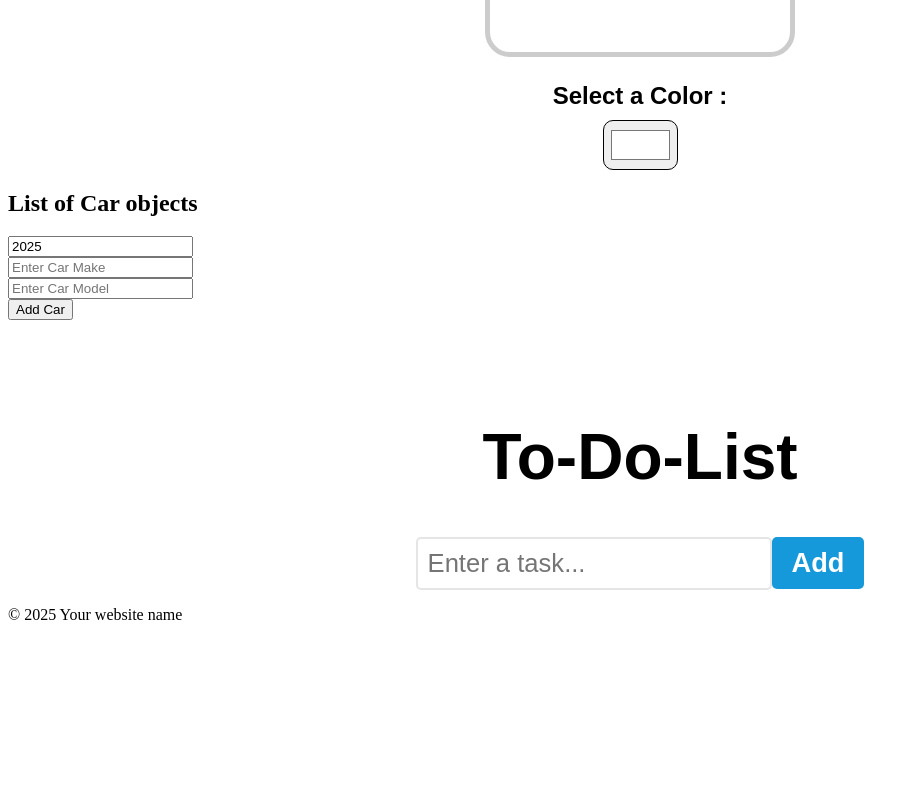
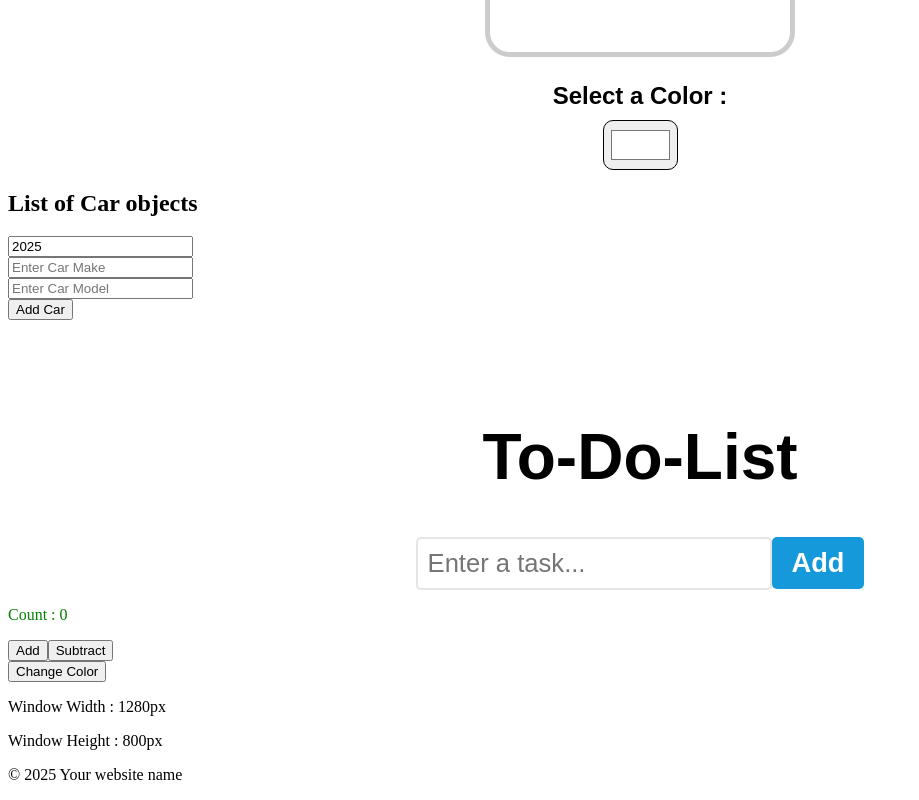
Before and after one commit to PranitaKute/React, a React (Vite) app: page / in a window 1280 px wide. Shown: the part 3746-4546 px from the top of the page, without its empty margins (0-919 px from the left). Before the commit the page ends 4386 px from the top, so only its background shows below. Built offline with nearby package versions, Linux system fonts and the light colour scheme.

Commit message:
useEffect

```diff
--- a/src/App.jsx
+++ b/src/App.jsx
@@ -14,6 +14,7 @@
 import ColorPicker from "./ColorPicker";
 import Car from "./Car";
 import ToDoList from "./ToDoList";
+import UseEffect from "./UseEffect";
 
 function App() {
   // Rendering List - List.jsx
@@ -101,6 +102,10 @@
           {/* To Do List */}
           <ToDoList/>
 
+
+          {/* useEffect */}
+          <UseEffect/>
+
         <Footer/>
       </>
       // Empty angular brackets because App
--- /dev/null
+++ b/src/UseEffect.jsx
@@ -0,0 +1,85 @@
+// useEffect() - React Hook that tells react DO SOME CODE WHEN (pick one) :
+// This component re-renders
+// This component mounts
+// The state of a value
+
+// useEffect(function, [dependencies])
+
+// 1. useEffect(() => {})       // Runs after every re-render
+// 2. useEffect(() => {}, [])   // Runs only on mount
+// 3. useEffect(() => {}, [value])  // Runs on mount + when value changes
+
+// Uses
+// #1 Event listeners
+// #2 DOM manipulation
+// #3 Subscription (real-time updates)
+// #4 Fetching Data from an API
+// #5 Clean up when a component unmounts
+
+import React, {useEffect, useState} from "react";
+
+function UseEffect(){
+    const [count, setCount] = useState(0);
+    const [color, setColor] = useState("green");
+
+    useEffect(() => {
+        document.title = `Count : ${count} ${color}`;
+
+        return () => {
+            // Some cleanup code
+        }
+
+    }, [count, color]);
+
+    function addCount(){
+        setCount(c => c + 1);
+    }
+
+    function subtractCount(){
+        setCount(c => c - 1);
+    }
+
+    function changeColor(){
+        setColor(c => c=== "green" ? "red" : "green");
+    }
+
+
+    // Width height example
+    const [width, setWidth] = useState(window.innerWidth);
+    const [height, setHeight] = useState(window.innerHeight);
+
+    useEffect(() => {
+        window.addEventListener("resize", handleResize);
+        console.log("Event Listener Added");
+
+        // return because when we are done with the component, free up any resources
+        return() => {
+            window.removeEventListener("resize", handleResize);
+            console.log("Event Listener Removed")
+        }
+    }, []);
+
+    // useEffect(() => {
+    //     document.title = `Size: ${width} x ${height}`;
+    // }, [width, height]);
+
+    function handleResize(){
+        setWidth(window.innerWidth);
+        setHeight(window.innerHeight);
+    }
+
+    return(
+        <>
+            <p style={{color : color}}>Count : {count}</p>
+            <button onClick={addCount}>Add</button>
+            <button onClick={subtractCount}>Subtract</button>
+            <br/>
+            <button onClick={changeColor}>Change Color</button>
+
+            {/* Width height example */}
+            <p>Window Width : {width}px</p>
+            <p>Window Height : {height}px</p>
+        </>
+    )
+}
+export default UseEffect
```
